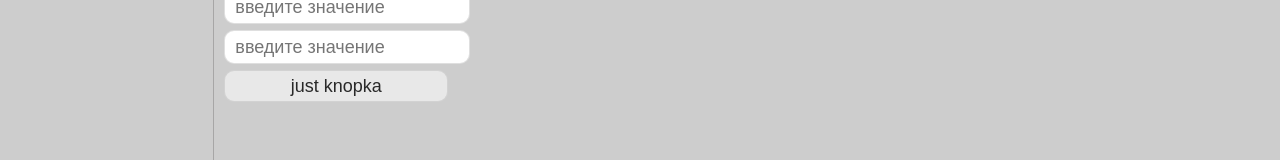
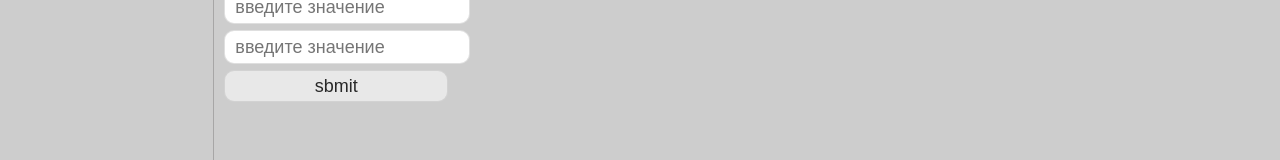
Before and after one commit to DaerioFrixell/masterN, a React (Create React App) app: page /form in a window 1280 px wide. Shown: the part 474-634 px from the top of the page. Built offline with nearby package versions, Linux system fonts and the light colour scheme.

Commit message:
feature/MN-05: вывод информации о фото при сабмите

```diff
--- a/src/components/UI/button/Button.jsx
+++ b/src/components/UI/button/Button.jsx
@@ -1,4 +1,5 @@
 import React, { memo } from "react";
 import "./button.scss"
 
-export const Button = memo(() => <button className="button" >just knopka</button>)
+export const Button = memo(({ name }) =>
+  <button className="button" >{name}</button>)
--- a/src/components/form/Form.jsx
+++ b/src/components/form/Form.jsx
@@ -1,4 +1,4 @@
-import React, { memo, useReducer } from "react";
+import React, { memo, useReducer, useState } from "react";
 import { ImagePicker } from "../imagePicker/ImagePicker";
 import './form.scss'
 import { Button } from "../UI/button/Button";
@@ -18,6 +18,7 @@ export const Form = memo(() => {
   const [stateLogin, dispatchLogin] = useReducer(reducer, { login: '' })
   const [stateEmail, dispatchEmail] = useReducer(reducer, { email: '' })
   const [statePassword, dispatchPassword] = useReducer(reducer, { password: '' })
+  const [imgInfo, setImgInfo] = useState('')
 
   const changeLoginInput = event => {
     const login = event.target.value;
@@ -34,12 +35,18 @@ export const Form = memo(() => {
     dispatchPassword(addPassword(password))
   }
 
+  // const imgRequire = date => {
+  //   return date;
+  // }
+
   const handleSubmit = e => {
     e.preventDefault();
+
     console.log({
       login: stateLogin.login,
       email: stateEmail.email,
-      password: statePassword.password
+      password: statePassword.password,
+      img: imgInfo
     })
     dispatchLogin(clearLogin(''))
     dispatchEmail(clearEmail(''))
@@ -48,11 +55,11 @@ export const Form = memo(() => {
 
   return (
     <form className="form" onSubmit={handleSubmit}>
-      <ImagePicker />
+      <ImagePicker setImgInfo={setImgInfo} />
       <Input value={stateLogin.login} qValue={changeLoginInput} />
       <Input value={stateEmail.email} qValue={changeEmailInput} />
       <Input value={statePassword.password} qValue={changePasswordInput} />
-      <Button />
+      <Button name={'sbmit'} />
     </form>
   )
 })
--- a/src/components/imagePicker/ImagePicker.jsx
+++ b/src/components/imagePicker/ImagePicker.jsx
@@ -3,7 +3,7 @@ import { useReducer } from 'react';
 import './imagePicker.scss'
 import { addPhoto, reducer } from './imageReducer';
 
-export const ImagePicker = () => {
+export const ImagePicker = ({ setImgInfo }) => {
   const myInput = useRef(null);
   const [state, dispatch] = useReducer(reducer, { image: null })
 
@@ -15,7 +15,9 @@ export const ImagePicker = () => {
     event.preventDefault();
     const file = myInput.current.files;
     const url = URL.createObjectURL(file[0])
+    setImgInfo(file[0])
     dispatch(addPhoto(url))
+
   }
 
   const viewImage = state.image
```
